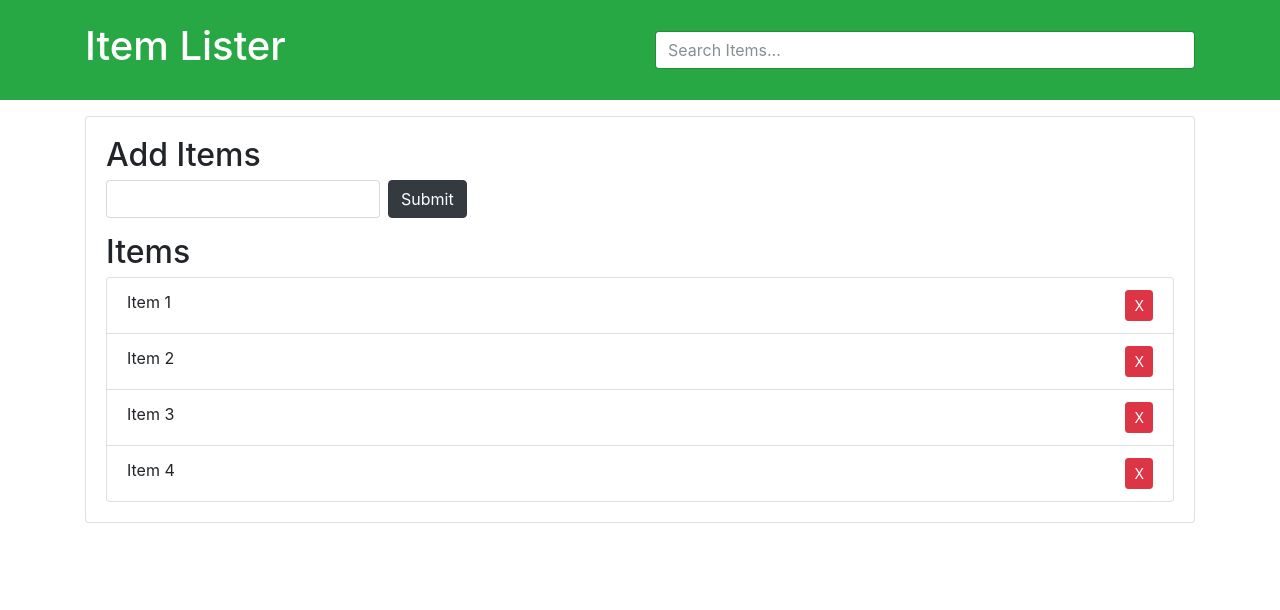
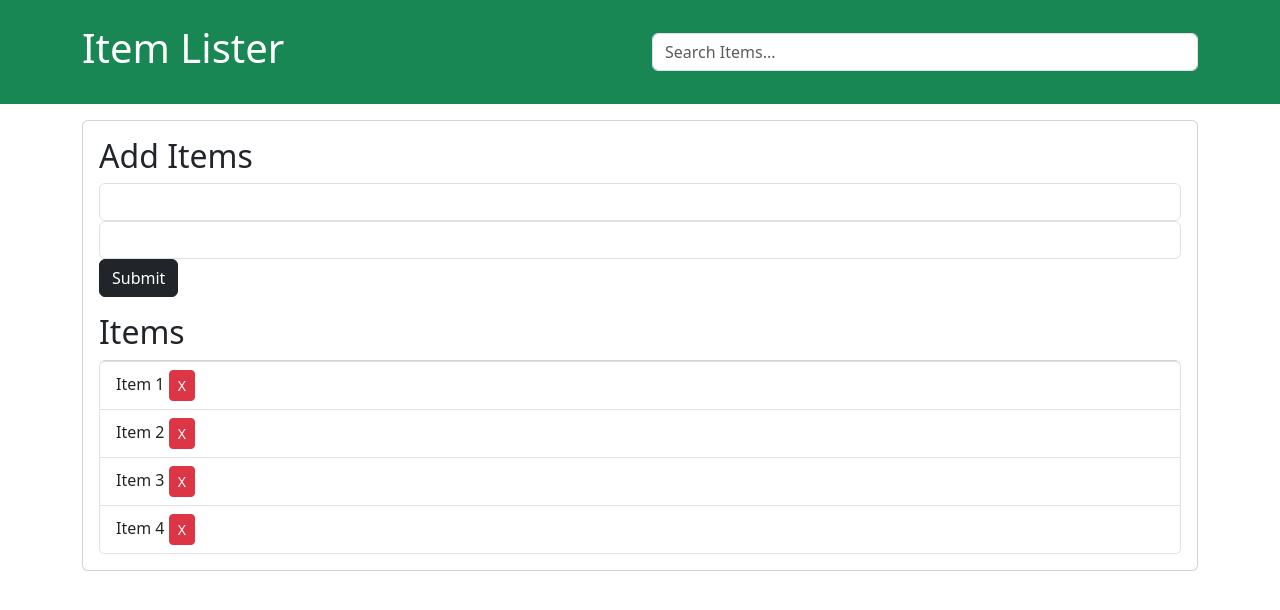
Before and after one commit to itsCoderAnkit/webDevelopmentfirstGit, a plain HTML site: page Desktop/first git/index.html in a window 1280 px wide. Drawn offline with nearby package versions, Linux system fonts and the light colour scheme.

Commit message:
index.html

```diff
--- a/Desktop/first git/index.html
+++ b/Desktop/first git/index.html
@@ -1,15 +1,13 @@
 <!DOCTYPE html>
 <html lang="en">
-
 <head>
     <meta charset="UTF-8">
+    <meta http-equiv="X-UA-Compatible" content="IE=edge">
     <meta name="viewport" content="width=device-width, initial-scale=1.0">
-    <meta http-equiv="X-UA-Compatible" content="ie=edge">
-    <link rel="stylesheet" href="https://maxcdn.bootstrapcdn.com/bootstrap/4.0.0-beta/css/bootstrap.min.css"
-        integrity="sha384-/Y6pD6FV/Vv2HJnA6t+vslU6fwYXjCFtcEpHbNJ0lyAFsXTsjBbfaDjzALeQsN6M" crossorigin="anonymous">
-    <title>Item Lister</title>
+    <link href="https://cdn.jsdelivr.net/npm/bootstrap@5.3.0-alpha1/dist/css/bootstrap.min.css" rel="stylesheet" integrity="sha384-GLhlTQ8iRABdZLl6O3oVMWSktQOp6b7In1Zl3/Jr59b6EGGoI1aFkw7cmDA6j6gD" crossorigin="anonymous">
+    <script src="https://cdn.jsdelivr.net/npm/bootstrap@5.3.0-alpha1/dist/js/bootstrap.bundle.min.js" integrity="sha384-w76AqPfDkMBDXo30jS1Sgez6pr3x5MlQ1ZAGC+nuZB+EYdgRZgiwxhTBTkF7CXvN" crossorigin="anonymous"></script>
+    <title>Document</title>
 </head>
-
 <body>
     <header id="main-header" class="bg-success text-white p-4 mb-3">
         <div class="container">
@@ -28,6 +26,7 @@
         <h2 class="title">Add Items</h2>
         <form id="addForm" class="form-inline mb-3">
           <input type="text" class="form-control mr-2" id="item">
+          <input type="text" class="form-control mr-2" id="item2">
           <input type="submit" class="btn btn-dark" value="Submit">
         </form>
         <h2 class="title">Items</h2>
@@ -39,9 +38,9 @@
         </ul>
        </div>
       </div>
-    <script src="main.js">
+      <script src="main.js">
 
-    </script>
+
+      </script>
 </body>
-
 </html>
```
